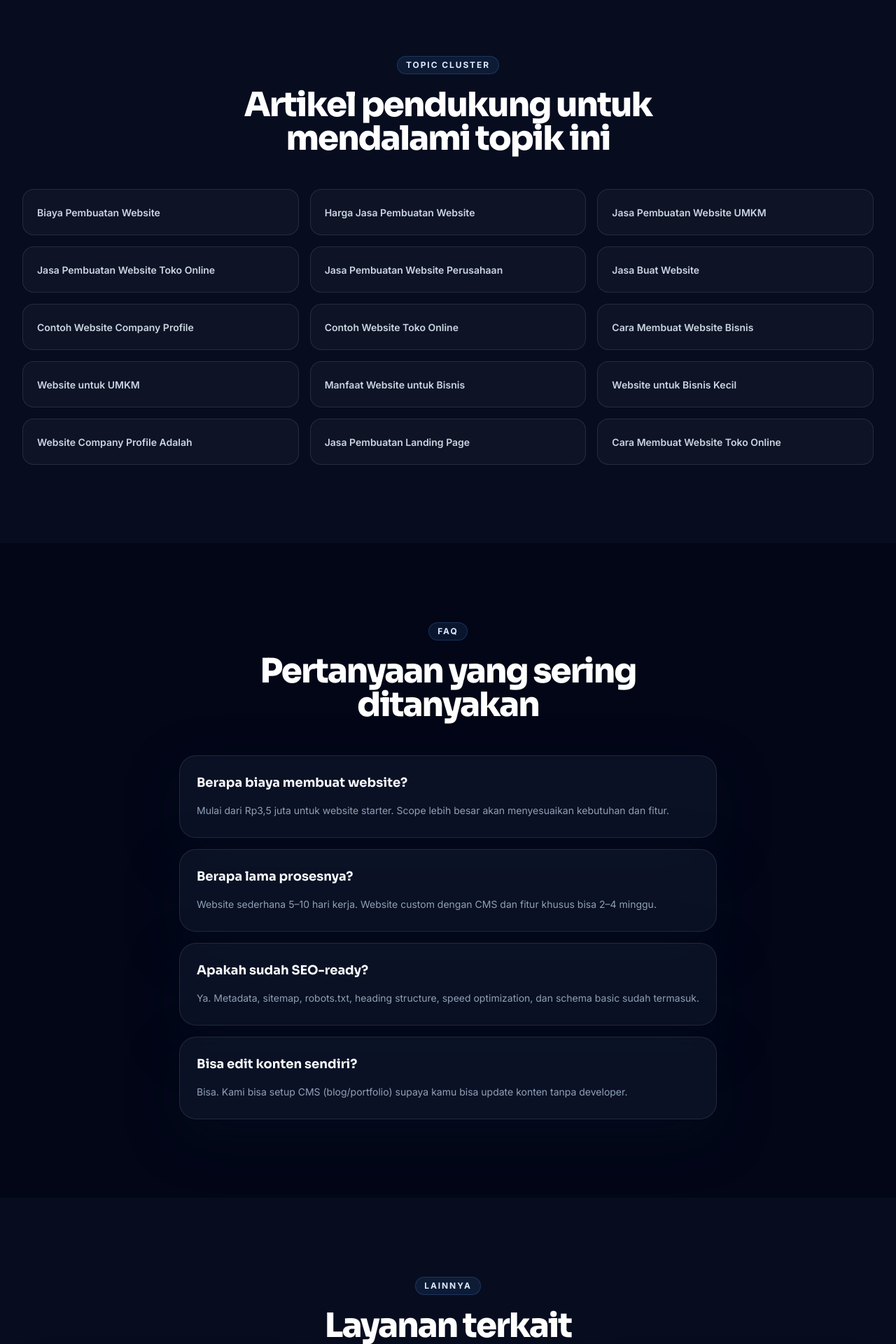
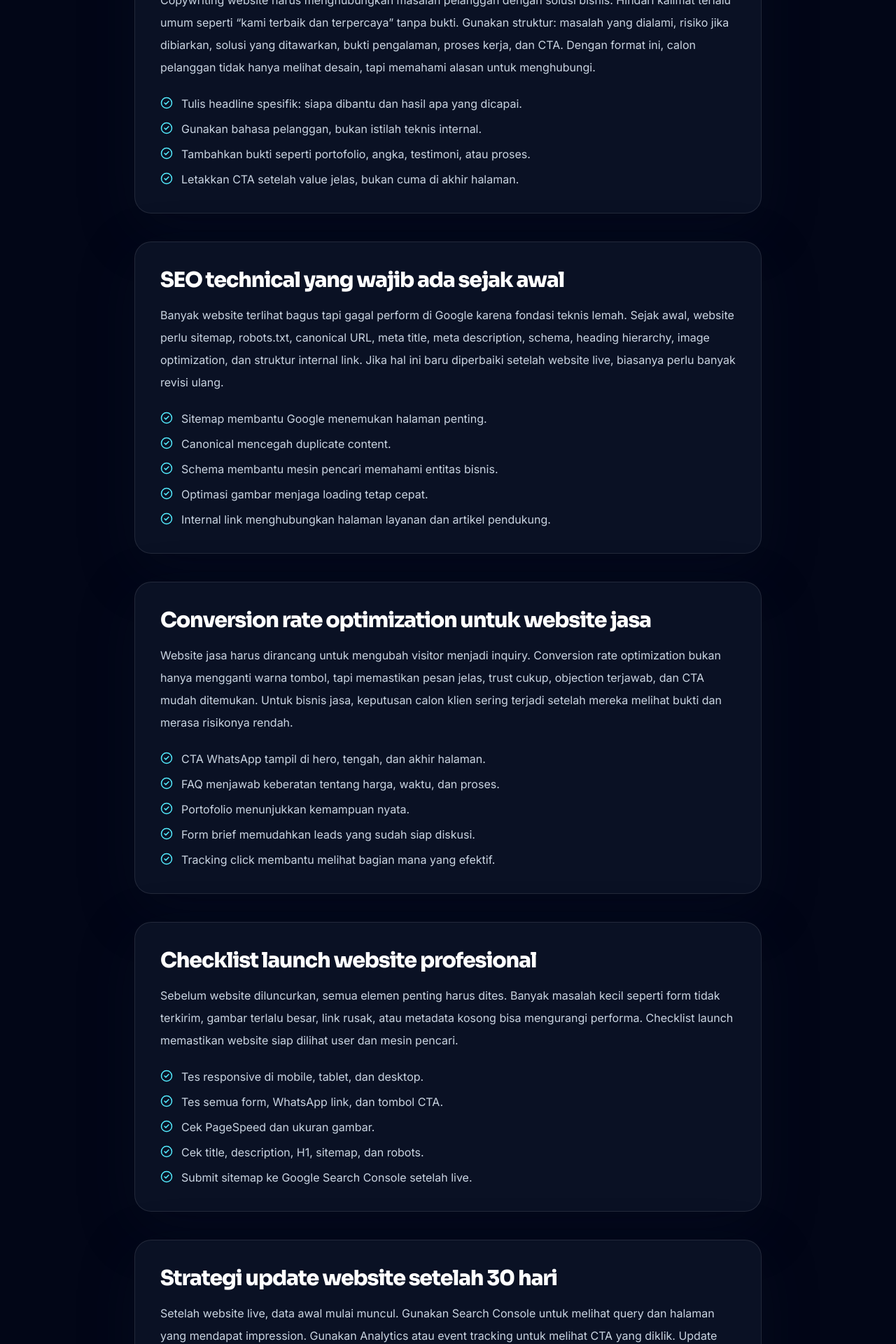
Before and after one commit to creativealip-rgb/nggaweweb, a Next.js app: page /jasa-pembuatan-website in a window 1280 px wide. Shown: the part 9920-11840 px from the top of the page at 70% size. Built offline with nearby package versions, Linux system fonts and the light colour scheme; no server answers.

Commit message:
feat: expand pillar pages to full target content

```diff
--- a/src/app/jasa-automation/page.tsx
+++ b/src/app/jasa-automation/page.tsx
@@ -68,6 +68,11 @@ const data = {
     { title: "CRM sederhana untuk UMKM", body: "CRM tidak harus mahal. Banyak UMKM bisa mulai dari Google Sheets atau Airtable dengan kolom yang jelas: nama, kontak, kebutuhan, sumber lead, status, nilai potensi, PIC, dan tanggal follow-up. Setelah volume lead naik, sistem bisa ditingkatkan ke CRM khusus atau dashboard custom.", points: ["Status lead: baru, follow-up, nego, closing, lost.", "Sumber lead: website, Google Maps, Instagram, referral.", "PIC sales dan jadwal follow-up.", "Catatan kebutuhan dan keberatan pelanggan."] },
     { title: "Automation untuk invoice dan pembayaran", body: "Workflow invoice membantu bisnis mengurangi pekerjaan administratif. Setelah deal dibuat, sistem bisa membuat invoice, mengirim email, memberi reminder jatuh tempo, dan mencatat status pembayaran. Ini berguna untuk agency, konsultan, toko online, dan bisnis jasa yang punya pembayaran bertahap.", points: ["Generate invoice dari data order atau deal.", "Kirim invoice via email atau WhatsApp.", "Reminder otomatis sebelum dan setelah jatuh tempo.", "Update status pembayaran di spreadsheet atau CRM."] },
     { title: "Cara menghitung ROI automation", body: "ROI automation bisa dihitung dari waktu yang dihemat, lead yang tidak hilang, respons yang lebih cepat, dan pekerjaan admin yang berkurang. Jika automation menghemat 10 jam kerja per minggu atau mencegah beberapa lead besar terlewat, nilai bisnisnya bisa jauh lebih besar dari biaya setup awal.", points: ["Hitung jam kerja manual yang bisa dihemat per minggu.", "Hitung nilai rata-rata satu lead atau satu order.", "Ukur response time sebelum dan sesudah automation.", "Pantau jumlah follow-up yang selesai tepat waktu."] },
+    { title: "Automation untuk customer support", body: "Customer support sering penuh pertanyaan berulang: harga, jam operasional, lokasi, cara order, status pembayaran, dan estimasi pengerjaan. Automation bisa membantu menjawab pertanyaan awal, mengarahkan user ke halaman tepat, dan membuat tiket jika pertanyaan butuh bantuan manusia. Hasilnya tim tidak habis waktu menjawab pertanyaan yang sama.", points: ["Auto-reply untuk pertanyaan umum.", "Routing pertanyaan ke tim yang tepat.", "Template jawaban yang konsisten.", "Ticket atau task untuk kasus yang perlu follow-up."] },
+    { title: "Automation untuk marketing", body: "Marketing automation membantu menjaga komunikasi dengan calon pelanggan setelah mereka masuk sebagai lead. Contohnya: kirim email edukasi, follow-up WhatsApp, segmentasi berdasarkan kebutuhan, dan reminder promo. Untuk bisnis jasa, automation juga bisa mengirim materi portofolio atau checklist sebelum meeting.", points: ["Lead magnet dikirim otomatis setelah form diisi.", "Follow-up edukasi H+1, H+3, dan H+7.", "Segmentasi lead berdasarkan layanan yang diminati.", "Notifikasi ke sales jika lead membuka link penting."] },
+    { title: "Automation untuk operasional internal", body: "Selain sales dan marketing, automation bisa merapikan operasional internal. Contohnya approval dokumen, reminder tugas, rekap absensi, laporan harian, atau sinkronisasi data antar tools. Proses internal yang rapi membuat bisnis lebih mudah scale tanpa menambah beban koordinasi manual.", points: ["Reminder task otomatis ke PIC.", "Rekap data harian ke manager.", "Approval sederhana lewat form dan notifikasi.", "Sinkronisasi data antar spreadsheet, CRM, dan database."] },
+    { title: "Desain workflow yang aman", body: "Workflow automation harus dirancang dengan fallback. Jika API gagal, sistem harus memberi notifikasi error. Jika data tidak lengkap, workflow harus berhenti dengan pesan jelas. Jika ada duplikasi lead, sistem perlu aturan merge atau flag. Desain aman mencegah automation membuat masalah baru.", points: ["Validasi input sebelum data diproses.", "Logging setiap eksekusi workflow penting.", "Alert error ke admin atau tim teknis.", "Rate limit dan retry untuk API yang sering gagal.", "Backup data untuk workflow kritikal."] },
+    { title: "Roadmap implementasi 30 hari", body: "Implementasi automation bisa dibuat bertahap selama 30 hari. Minggu pertama audit proses. Minggu kedua bangun workflow prioritas. Minggu ketiga testing dengan data real. Minggu keempat dokumentasi, training, dan evaluasi. Cara bertahap membuat tim lebih mudah adaptasi.", points: ["Minggu 1: mapping proses dan pilih quick win.", "Minggu 2: build workflow pertama.", "Minggu 3: test dengan skenario real dan edge case.", "Minggu 4: handover, dokumentasi, dan monitoring."] },
   ],
   clusterLinks: [
     { label: "Automation Bisnis Adalah", href: "/blog/automation-bisnis-adalah" }, { label: "Otomatisasi WhatsApp Bisnis", href: "/blog/otomatisasi-whatsapp-bisnis" }, { label: "Chatbot WhatsApp untuk Bisnis", href: "/blog/chatbot-whatsapp-untuk-bisnis" }, { label: "CRM untuk UMKM", href: "/blog/crm-untuk-umkm" }, { label: "Otomasi Bisnis", href: "/blog/otomasi-bisnis" }, { label: "Jasa Automation Bisnis", href: "/blog/jasa-automation-bisnis" }, { label: "WhatsApp Automation", href: "/blog/whatsapp-automation" }, { label: "Automation untuk Ecommerce", href: "/blog/automation-untuk-ecommerce" },
--- a/src/app/jasa-pembuatan-website/page.tsx
+++ b/src/app/jasa-pembuatan-website/page.tsx
@@ -69,6 +69,11 @@ const data = {
     { title: "Cara memilih vendor jasa pembuatan website", body: "Vendor yang baik tidak langsung bicara desain, tapi bertanya tentang target pelanggan, tujuan website, model bisnis, dan channel akuisisi. Hindari vendor yang hanya menjual jumlah halaman tanpa membahas struktur konten, SEO, speed, ownership, dan maintenance. Website adalah aset jangka panjang, jadi pastikan file, domain, akses hosting, dan dokumentasi jelas.", points: ["Cek portofolio dan gaya desain sebelumnya.", "Tanya proses kerja dari brief sampai launch.", "Pastikan ada testing mobile, speed, form, dan tracking.", "Pastikan ownership domain, hosting, dan source code jelas.", "Minta scope tertulis agar tidak salah ekspektasi."] },
     { title: "Maintenance setelah website live", body: "Website yang sudah live tetap perlu dirawat. Konten perlu diperbarui, plugin atau dependency perlu dipantau, form harus dites, dan data analytics harus dibaca. Maintenance membantu website tetap aman, cepat, dan relevan untuk user maupun Google.", points: ["Cek form dan CTA minimal sebulan sekali.", "Update konten layanan, harga, portofolio, dan FAQ.", "Pantau Search Console untuk error indexing.", "Backup data dan pastikan SSL aktif.", "Optimasi halaman yang mulai mendapatkan impression."] },
     { title: "Contoh struktur halaman layanan yang SEO-friendly", body: "Halaman layanan yang kuat biasanya dimulai dari H1 yang jelas, subheadline yang menjelaskan value, problem section, solusi, deliverables, proses kerja, portofolio, harga atau estimasi, FAQ, dan CTA. Struktur ini membantu user mendapatkan jawaban lengkap tanpa harus pindah ke website lain.", points: ["H1: keyword utama + manfaat bisnis.", "Intro: siapa yang dibantu dan masalah yang diselesaikan.", "Body: proses, deliverables, harga, bukti, FAQ.", "Internal link: artikel pendukung dan layanan terkait.", "CTA: WhatsApp atau form brief di beberapa titik."] },
+    { title: "Framework copywriting untuk website bisnis", body: "Copywriting website harus menghubungkan masalah pelanggan dengan solusi bisnis. Hindari kalimat terlalu umum seperti “kami terbaik dan terpercaya” tanpa bukti. Gunakan struktur: masalah yang dialami, risiko jika dibiarkan, solusi yang ditawarkan, bukti pengalaman, proses kerja, dan CTA. Dengan format ini, calon pelanggan tidak hanya melihat desain, tapi memahami alasan untuk menghubungi.", points: ["Tulis headline spesifik: siapa dibantu dan hasil apa yang dicapai.", "Gunakan bahasa pelanggan, bukan istilah teknis internal.", "Tambahkan bukti seperti portofolio, angka, testimoni, atau proses.", "Letakkan CTA setelah value jelas, bukan cuma di akhir halaman."] },
+    { title: "SEO technical yang wajib ada sejak awal", body: "Banyak website terlihat bagus tapi gagal perform di Google karena fondasi teknis lemah. Sejak awal, website perlu sitemap, robots.txt, canonical URL, meta title, meta description, schema, heading hierarchy, image optimization, dan struktur internal link. Jika hal ini baru diperbaiki setelah website live, biasanya perlu banyak revisi ulang.", points: ["Sitemap membantu Google menemukan halaman penting.", "Canonical mencegah duplicate content.", "Schema membantu mesin pencari memahami entitas bisnis.", "Optimasi gambar menjaga loading tetap cepat.", "Internal link menghubungkan halaman layanan dan artikel pendukung."] },
+    { title: "Conversion rate optimization untuk website jasa", body: "Website jasa harus dirancang untuk mengubah visitor menjadi inquiry. Conversion rate optimization bukan hanya mengganti warna tombol, tapi memastikan pesan jelas, trust cukup, objection terjawab, dan CTA mudah ditemukan. Untuk bisnis jasa, keputusan calon klien sering terjadi setelah mereka melihat bukti dan merasa risikonya rendah.", points: ["CTA WhatsApp tampil di hero, tengah, dan akhir halaman.", "FAQ menjawab keberatan tentang harga, waktu, dan proses.", "Portofolio menunjukkan kemampuan nyata.", "Form brief memudahkan leads yang sudah siap diskusi.", "Tracking click membantu melihat bagian mana yang efektif."] },
+    { title: "Checklist launch website profesional", body: "Sebelum website diluncurkan, semua elemen penting harus dites. Banyak masalah kecil seperti form tidak terkirim, gambar terlalu besar, link rusak, atau metadata kosong bisa mengurangi performa. Checklist launch memastikan website siap dilihat user dan mesin pencari.", points: ["Tes responsive di mobile, tablet, dan desktop.", "Tes semua form, WhatsApp link, dan tombol CTA.", "Cek PageSpeed dan ukuran gambar.", "Cek title, description, H1, sitemap, dan robots.", "Submit sitemap ke Google Search Console setelah live."] },
+    { title: "Strategi update website setelah 30 hari", body: "Setelah website live, data awal mulai muncul. Gunakan Search Console untuk melihat query dan halaman yang mendapat impression. Gunakan Analytics atau event tracking untuk melihat CTA yang diklik. Update halaman berdasarkan data ini agar website makin relevan dan conversion lebih baik.", points: ["Tambahkan FAQ dari pertanyaan calon pelanggan.", "Perbaiki title jika impression ada tapi CTR rendah.", "Tambahkan internal link dari artikel baru.", "Update portofolio dan testimoni terbaru.", "Perbaiki section yang jarang menghasilkan klik."] },
   ],
   clusterLinks: [
     { label: "Biaya Pembuatan Website", href: "/blog/biaya-pembuatan-website" }, { label: "Harga Jasa Pembuatan Website", href: "/blog/harga-jasa-pembuatan-website" }, { label: "Jasa Pembuatan Website UMKM", href: "/blog/jasa-pembuatan-website-umkm" }, { label: "Jasa Pembuatan Website Toko Online", href: "/blog/jasa-pembuatan-website-toko-online" }, { label: "Jasa Pembuatan Website Perusahaan", href: "/blog/jasa-pembuatan-website-perusahaan" }, { label: "Jasa Buat Website", href: "/blog/jasa-buat-website" }, { label: "Contoh Website Company Profile", href: "/blog/contoh-website-company-profile" }, { label: "Contoh Website Toko Online", href: "/blog/contoh-website-toko-online" }, { label: "Cara Membuat Website Bisnis", href: "/blog/cara-membuat-website-bisnis" }, { label: "Website untuk UMKM", href: "/blog/website-untuk-umkm" }, { label: "Manfaat Website untuk Bisnis", href: "/blog/manfaat-website-untuk-bisnis" }, { label: "Website untuk Bisnis Kecil", href: "/blog/website-untuk-bisnis-kecil" }, { label: "Website Company Profile Adalah", href: "/blog/website-company-profile-adalah" }, { label: "Jasa Pembuatan Landing Page", href: "/blog/jasa-pembuatan-landing-page" }, { label: "Cara Membuat Website Toko Online", href: "/blog/cara-membuat-website-toko-online" },
--- a/src/app/jasa-seo/page.tsx
+++ b/src/app/jasa-seo/page.tsx
@@ -69,6 +69,11 @@ const data = {
     { title: "Strategi topic cluster untuk SEO", body: "Topic cluster membantu Google memahami bahwa website punya kedalaman di satu topik. Struktur idealnya adalah satu pillar page untuk topik besar, lalu banyak artikel pendukung untuk subtopik. Setiap artikel cluster link ke pillar, dan pillar link balik ke semua cluster. Ini membuat authority mengalir dan user lebih mudah menjelajah.", points: ["Pillar “Jasa SEO” menarget keyword utama.", "Cluster “jasa SEO UMKM”, “jasa SEO bulanan”, dan “SEO lokal” menarget long-tail.", "Internal link memakai anchor text deskriptif.", "Artikel lama diupdate saat cluster baru diterbitkan."] },
     { title: "Cara optimasi artikel yang sudah ranking page 2", body: "Artikel di posisi 8-20 adalah peluang terbesar. Google sudah memahami topiknya, tapi halaman belum cukup kuat untuk page 1. Optimasi bisa dilakukan dengan memperbaiki title, menambah bagian yang belum dibahas kompetitor, menambah FAQ, memperbarui data, dan memberi internal link dari halaman kuat.", points: ["Cari query utama di Google Search Console.", "Bandingkan artikel dengan 5 hasil teratas.", "Tambah section yang menjawab intent lebih lengkap.", "Perbaiki meta title agar CTR naik.", "Tambahkan internal link dari pillar dan artikel relevan."] },
     { title: "SEO untuk AI Overview dan mesin jawaban", body: "SEO modern juga perlu memikirkan AI Overview, ChatGPT, Perplexity, dan mesin jawaban lain. Konten lebih mudah dikutip jika punya jawaban langsung, struktur rapi, definisi jelas, tabel, FAQ, dan data yang bisa diverifikasi. Konten generik yang hanya mengulang hasil lain lebih sulit menjadi sumber.", points: ["Tulis definisi singkat di awal section.", "Gunakan FAQ untuk pertanyaan spesifik.", "Tambahkan contoh, angka, dan pengalaman nyata.", "Gunakan schema Article, FAQ, Service, dan Breadcrumb.", "Bangun brand mention di luar website."] },
+    { title: "Audit konten kompetitor halaman 1", body: "Untuk menang di SEO, halaman tidak cukup “ada”. Konten harus lebih membantu dari halaman yang sudah ranking. Audit kompetitor dilakukan dengan melihat struktur heading, kedalaman pembahasan, FAQ, media, internal link, dan angle yang belum mereka bahas. Tujuannya bukan menyalin, tapi menemukan celah informasi yang bisa dibuat lebih baik.", points: ["Cek 5-10 hasil teratas untuk keyword utama.", "Catat heading dan subtopik yang sering muncul.", "Cari pertanyaan yang belum dijawab lengkap.", "Tambahkan contoh, tabel, checklist, dan pengalaman nyata.", "Pastikan konten punya sudut pandang brand sendiri."] },
+    { title: "Internal link sebagai penguat ranking", body: "Internal link adalah salah satu kontrol SEO paling mudah karena sepenuhnya berada di website sendiri. Halaman pillar perlu link ke semua cluster, dan cluster perlu link balik ke pillar. Anchor text harus deskriptif agar Google memahami hubungan antar halaman. Link dari halaman yang sudah punya traffic bisa membantu halaman baru lebih cepat ditemukan.", points: ["Gunakan anchor seperti “jasa SEO UMKM”, bukan “klik di sini”.", "Link dari artikel informasional ke halaman layanan.", "Tambahkan related articles di akhir konten.", "Update artikel lama saat artikel baru terbit.", "Jaga semua halaman penting maksimal 3 klik dari homepage."] },
+    { title: "Optimasi CTR dari Google Search Console", body: "CTR rendah berarti halaman muncul di hasil pencarian tapi kurang menarik diklik. Perbaikan CTR bisa dilakukan lewat title tag dan meta description. Title harus jelas, mengandung keyword, dan memberi alasan klik. Meta description harus menjelaskan manfaat, bukan hanya mengulang judul.", points: ["Cari query dengan impression tinggi dan CTR rendah.", "Uji title yang lebih spesifik dan benefit-driven.", "Tambahkan tahun, angka, atau outcome jika relevan.", "Pastikan meta description menjawab intent user.", "Pantau perubahan setelah 2-4 minggu."] },
+    { title: "Backlink dan brand mention", body: "Backlink tetap penting, tapi kualitas lebih penting daripada jumlah. Untuk bisnis kecil, sumber backlink yang masuk akal adalah directory relevan, guest post, partner, studi kasus, press release lokal, dan profil bisnis. Brand mention juga membantu karena mesin pencari dan AI search makin memperhatikan entitas brand.", points: ["Daftar di directory bisnis yang relevan.", "Tulis guest post di blog bisnis atau teknologi.", "Publikasikan case study yang bisa dirujuk orang lain.", "Bangun profil Google Business Profile dan social media.", "Hindari backlink spam dari situs tidak jelas."] },
+    { title: "SOP SEO bulanan untuk bisnis kecil", body: "SEO yang konsisten butuh SOP sederhana. Setiap bulan, cek data, pilih halaman prioritas, update konten, tambah internal link, publish artikel baru, dan catat hasil. Dengan SOP, SEO tidak jadi aktivitas random yang hanya dilakukan saat traffic turun.", points: ["Minggu 1: review GSC dan pilih prioritas.", "Minggu 2: update 2-3 halaman existing.", "Minggu 3: publish artikel cluster baru.", "Minggu 4: internal link audit dan laporan KPI."] },
   ],
   clusterLinks: [
     { label: "Jasa SEO Bulanan", href: "/blog/jasa-seo-bulanan" }, { label: "Jasa SEO UMKM", href: "/blog/jasa-seo-umkm" }, { label: "Jasa SEO Website", href: "/blog/jasa-seo-website" }, { label: "Cara agar Website Muncul di Google", href: "/blog/cara-website-muncul-di-google" }, { label: "Optimasi SEO Website", href: "/blog/optimasi-seo-website" }, { label: "Strategi SEO untuk Bisnis", href: "/blog/strategi-seo-untuk-bisnis" }, { label: "Belajar SEO untuk Pemula", href: "/blog/belajar-seo-untuk-pemula" }, { label: "SEO untuk Toko Online", href: "/blog/seo-untuk-toko-online" }, { label: "SEO Lokal Adalah", href: "/blog/seo-lokal-adalah" }, { label: "Cara Meningkatkan Traffic Website", href: "/blog/cara-meningkatkan-traffic-website" }, { label: "Optimasi Google Maps Bisnis", href: "/blog/optimasi-google-maps-bisnis" }, { label: "Jasa Digital Marketing UMKM", href: "/blog/jasa-digital-marketing-umkm" },
```
